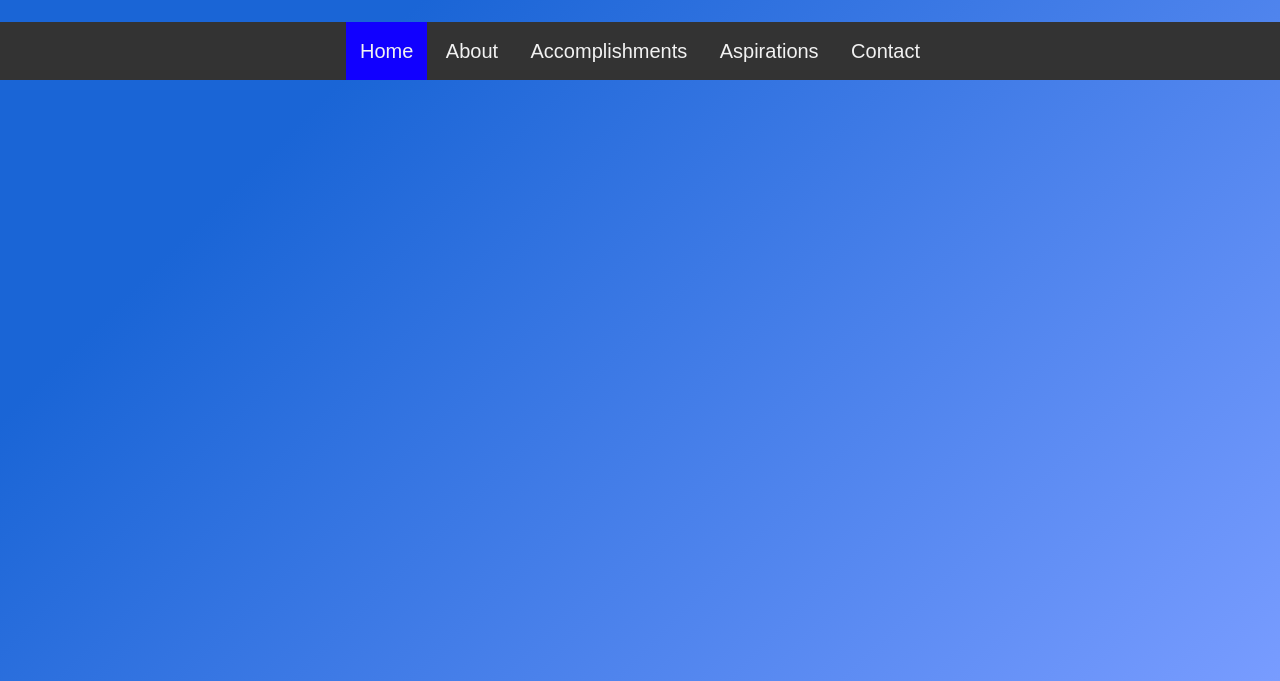
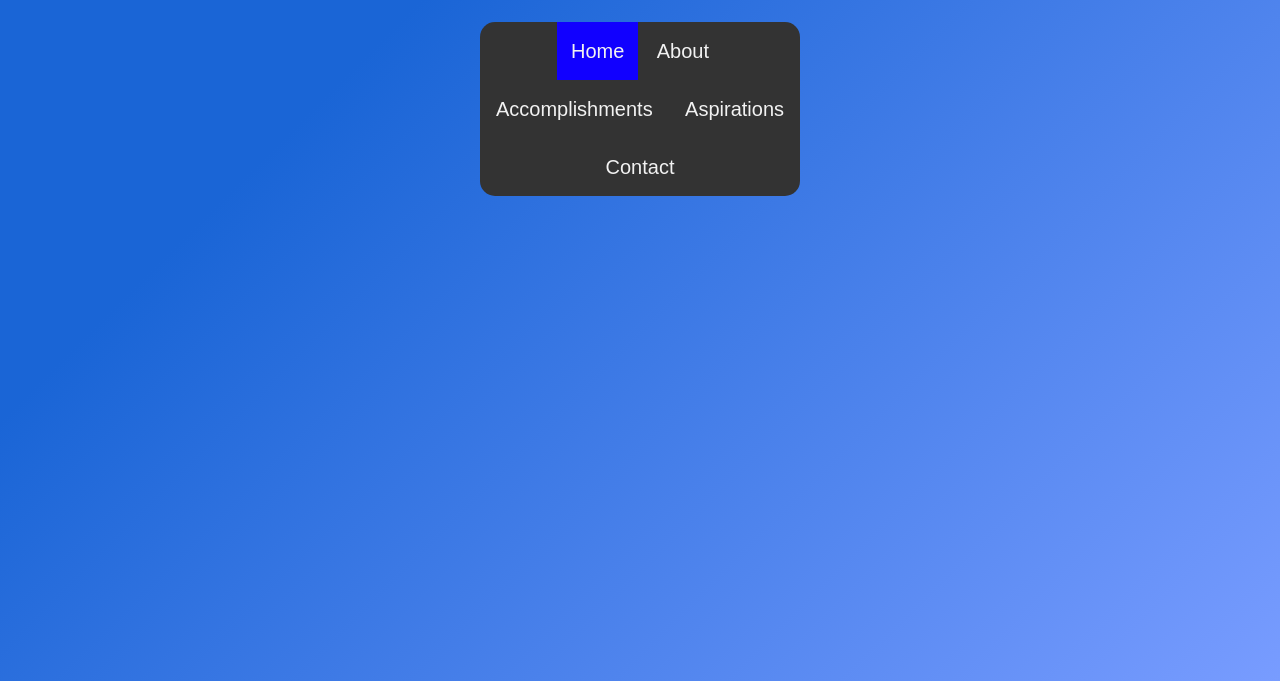
Before and after one commit to joshuathomas22/web-dev-project-joshuathomas22, a plain HTML site: page index.html in a window 1280 px wide. Shown: the part 119-800 px from the top of the page. Drawn offline with Linux system fonts and the light colour scheme.

Commit message:
Adjusts the navbar to look nicer

```diff
--- a/style.css
+++ b/style.css
@@ -23,11 +23,12 @@ html {
 
 #navbar {
     background-color: #333;
+    border-radius: 15px;
     overflow: hidden;
     position: sticky;
     text-align: center;
-    width: 100%;
-    margin: 0;
+    width: 25%;
+    margin: 0 auto;
     padding: 0;
     top: 0;
     z-index: 3;
```
